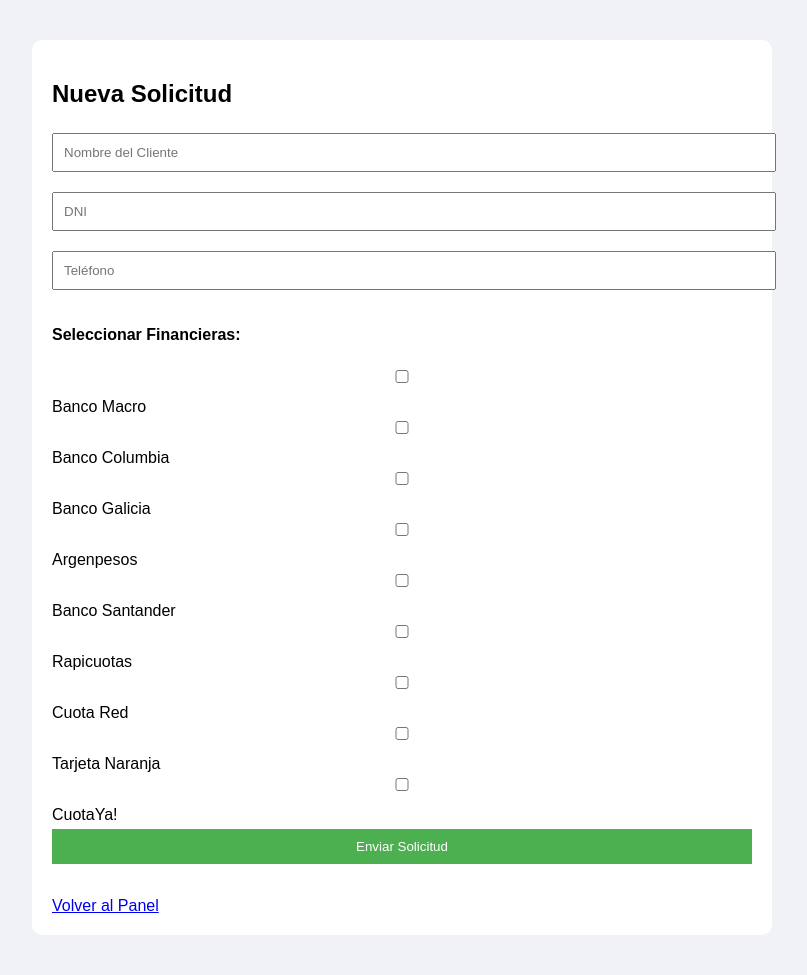
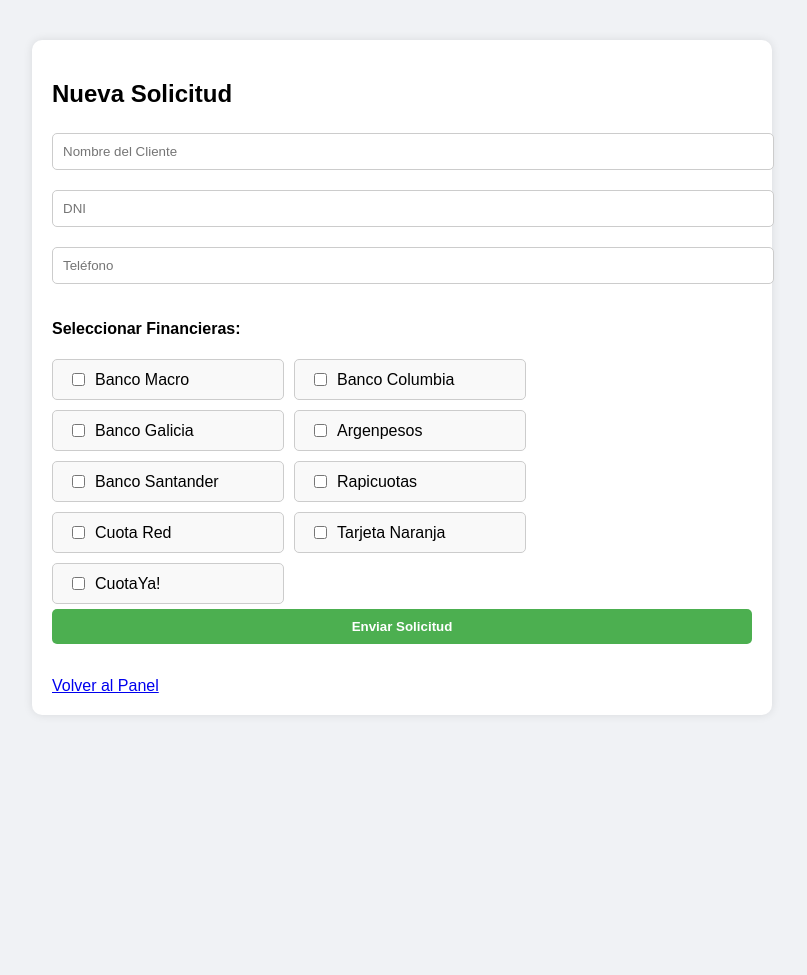
Before and after one commit to tomijmr/gestion_cred, a PHP site: page /nueva_solicitud.php in a window 1280 px wide. Shown: the whole page, without its empty margins (238-1045 px from the left). After the commit the page ends 715 px from the top, so only its background shows below. Run offline with PHP 8.4, Linux system fonts and the light colour scheme; a user stored in the database is signed in.

Commit message:
updating solicitudes

```diff
--- a/nueva_solicitud.php
+++ b/nueva_solicitud.php
@@ -34,7 +34,6 @@
 <head>
     <meta charset="UTF-8">
     <title>Nueva Solicitud</title>
-    <link rel="stylesheet" href="assets/style.css">
     <style>
     body {
         font-family: Arial, sans-serif;
@@ -48,40 +47,43 @@
         background: #fff;
         padding: 20px;
         border-radius: 10px;
+        box-shadow: 0 0 10px rgba(0,0,0,0.1);
     }
 
-input, button {
+    input[type="text"], button {
         width: 100%;
         padding: 10px;
         margin: 5px 0 15px 0;
+        border: 1px solid #ccc;
+        border-radius: 5px;
     }
 
     button {
         background-color: #4CAF50;
         color: white;
         border: none;
+        font-weight: bold;
     }
 
-.error {
-    color: red;
+    .financieras {
+        display: flex;
+        flex-wrap: wrap;
+        gap: 10px;
     }
 
-table {
-    width: 100%;
-    border-collapse: collapse;
-    margin-top: 20px;
+    .financiera-item {
+        background: #f9f9f9;
+        border: 1px solid #ccc;
+        padding: 10px 15px;
+        border-radius: 5px;
+        display: flex;
+        align-items: center;
+        min-width: 200px;
     }
 
-table, th, td {
-    border: 1px solid #ccc;
-    padding: 8px;
-    text-align: center;
+    .financiera-item input {
+        margin-right: 10px;
     }
-
-.pendiente { color: orange; font-weight: bold; }
-.parcial { color: blue; font-weight: bold; }
-.revisado { color: green; font-weight: bold; }
-
     </style>
 </head>
 <body>
@@ -93,15 +95,17 @@
         <input type="text" name="telefono_cliente" placeholder="Teléfono" required>
 
         <h4>Seleccionar Financieras:</h4>
-        <label><input type="checkbox" name="financieras[]" value="Banco Macro"> Banco Macro</label><br>
-        <label><input type="checkbox" name="financieras[]" value="Banco Columbia"> Banco Columbia</label><br>
-        <label><input type="checkbox" name="financieras[]" value="Banco Galicia"> Banco Galicia</label><br>
-        <label><input type="checkbox" name="financieras[]" value=" Argenpesos"> Argenpesos</label><br>
-        <label><input type="checkbox" name="financieras[]" value=" Banco Santander"> Banco Santander</label><br>
-        <label><input type="checkbox" name="financieras[]" value=" Rapicuotas"> Rapicuotas</label><br>
-        <label><input type="checkbox" name="financieras[]" value=" Cuota Red"> Cuota Red</label><br>
-        <label><input type="checkbox" name="financieras[]" value=" Tarjeta Naranja"> Tarjeta Naranja</label><br>
-        <label><input type="checkbox" name="financieras[]" value=" CuotaYa!"> CuotaYa!</label><br>
+        <div class="financieras">
+            <label class="financiera-item"><input type="checkbox" name="financieras[]" value="Banco Macro">Banco Macro</label>
+            <label class="financiera-item"><input type="checkbox" name="financieras[]" value="Banco Columbia">Banco Columbia</label>
+            <label class="financiera-item"><input type="checkbox" name="financieras[]" value="Banco Galicia">Banco Galicia</label>
+            <label class="financiera-item"><input type="checkbox" name="financieras[]" value="Argenpesos">Argenpesos</label>
+            <label class="financiera-item"><input type="checkbox" name="financieras[]" value="Banco Santander">Banco Santander</label>
+            <label class="financiera-item"><input type="checkbox" name="financieras[]" value="Rapicuotas">Rapicuotas</label>
+            <label class="financiera-item"><input type="checkbox" name="financieras[]" value="Cuota Red">Cuota Red</label>
+            <label class="financiera-item"><input type="checkbox" name="financieras[]" value="Tarjeta Naranja">Tarjeta Naranja</label>
+            <label class="financiera-item"><input type="checkbox" name="financieras[]" value="CuotaYa!">CuotaYa!</label>
+        </div>
 
         <button type="submit">Enviar Solicitud</button>
     </form>
```
Lines whose indentation alone changed are shown as unchanged.
